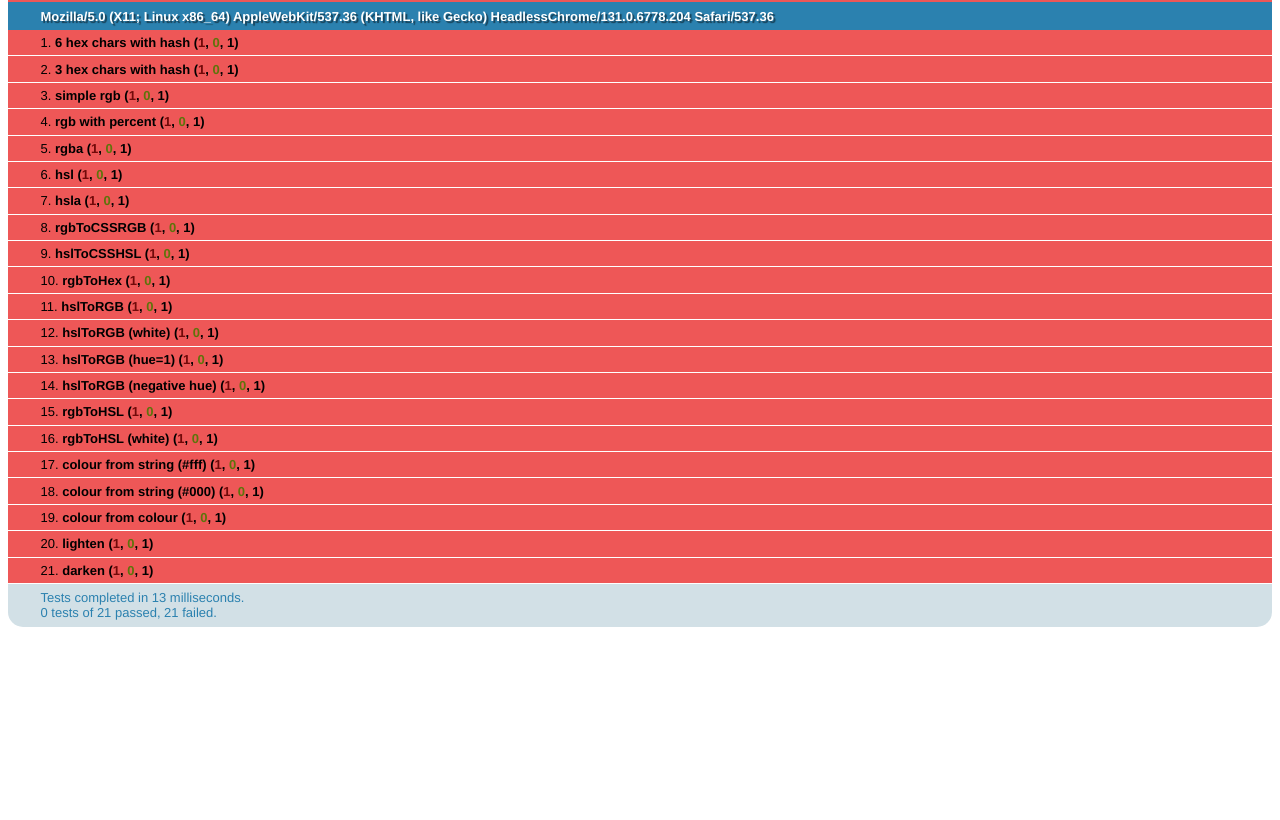
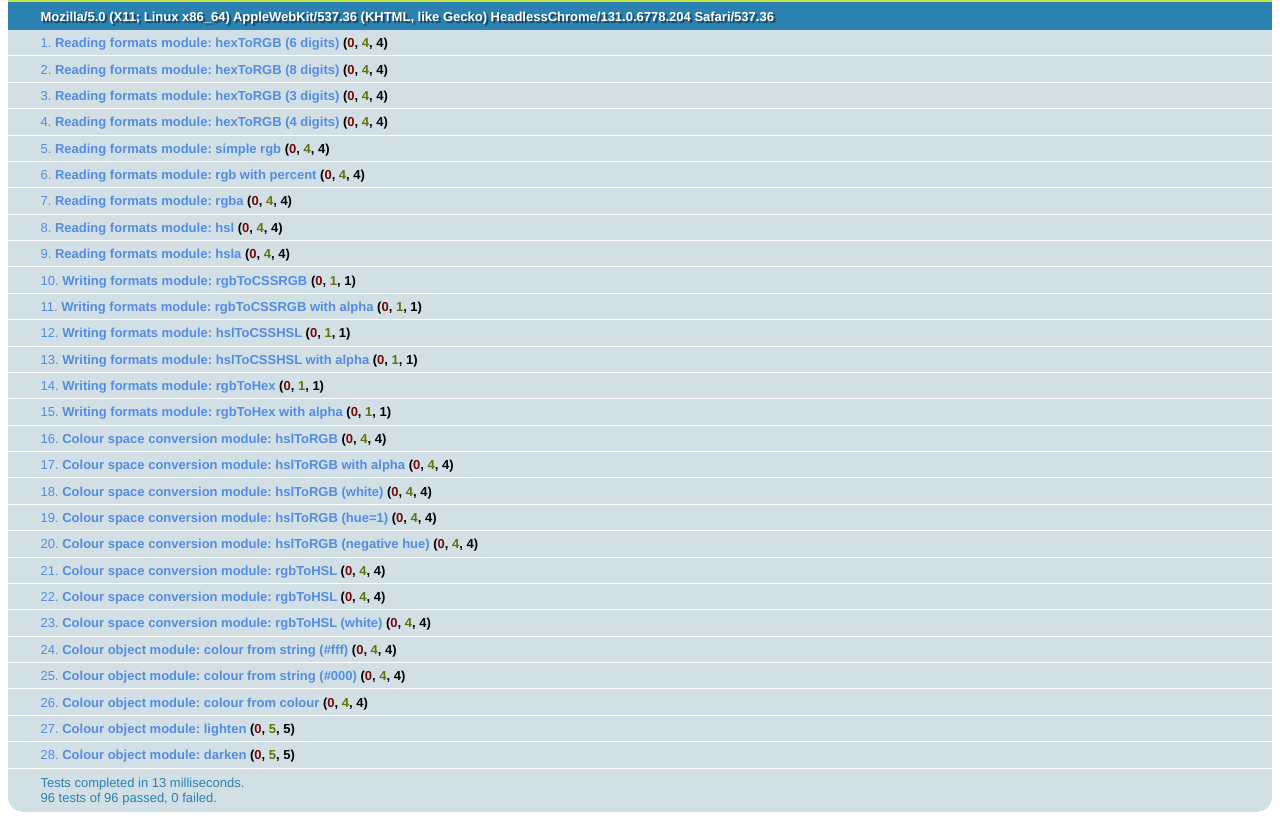
Before and after one commit to n3dst4/irid, a plain HTML site: page colourtest.html in a window 1280 px wide. Shown: the part 80-900 px from the top of the page. Before the commit the page ends 800 px from the top, so only its background shows below. Drawn offline with nearby package versions, Linux system fonts and the light colour scheme.

Commit message:
renamed to colour.js (always should have been,) added some more tests, fixed a bug in hex format writing with alpha.

```diff
--- /dev/null
+++ b/colour.js
@@ -0,0 +1,505 @@
+/*
+ * colour.js
+ * ==================
+ *
+ * JavaScript library for dealing with colours and CSS-style colour literals.
+ *
+ * Usage
+ * -----
+ * Colour( string );
+ * Colour( rgbObject );
+ * Colour( hslObject );
+ *
+ * API
+ * ---
+ * Colour( string )
+ *      Returns a new Colour object based on a css-style colour value string.
+ *      The recognised formats are:
+ *      #xxx          Hex chars for red, greed, and blue
+ *      #xxxxxx       Classic HTML colour values
+ *      #xxxx         Hex chars for red, greed, blue, and alpha
+ *      #xxxxxxxx     Hex chars for red, greed, blue, and alpha
+ *      rgb(int, int, int)
+ *      rgb(int%, int%, int%)
+ *      rgba(int, int, int, float)
+ *      rgba(int%, int%, int%, float)
+ *      hsl(int, int%, int%)
+ *      hsla(int, int%, int%, float)
+ *      colourname
+ *
+ *      More detail about these formats can be found at
+ *      http://www.w3.org/TR/css3-color/
+ *
+ *      colourname can be any any named colour defined in CSS3. This is not
+ *      browser-dependent: they're built in to the library.
+ *
+ *      In rgb() and rgba() formats, the int values are either integers between
+ *      0 and 255 inclusive, or percentage values (indicated by a %-sign.) The
+ *      CSS3 spec stipulates that the three values should all be plain integers
+ *      or percentages, but this is not enforced in colour.js.
+ *
+ *      In hsl() and hsla() formats, the first int value is the hue in degrees,
+ *      where 0 = 360 = red. The second and third values are percentages for the
+ *      saturation and luminance, and must be followed by a %-sign.
+ *
+ *      In rgba() and hsla() formats, the float value is the alpha value, and
+ *      should be between 0.0 and 1.0 inclusive. colour.js will actually
+ *      understand if you supply an alpha float to rgb() or hsl(), or leave it
+ *      out of rgba() or hsla() (in other words, the "a" is completely
+ *      optional.)
+ *
+ *      The #xxxx and #xxxxxxxx formats are not part of CSS3. They are like
+ *      #xxx and #xxxxxx respectively, but with an alpha value given as the last
+ *      one or two hex digits.
+ *
+ * .lighten (amount)
+ *      Where amount is a number between 0 and 1. Lightens the colour towards
+ *      white by the proportion given. Colour("black").lighten(0.5) is medium
+ *      grey. Colour("black").lighten(0.5).lighten(0.5) is 75% light grey.
+ *      .lighten(0) is a no-op, .lighten(1) turns any colour into white.
+ *
+ * .darken (amount)
+ *      Where amount is a number between 0 and 1. Darkens the colour towards
+ *      black by the proportion given. Colour("white").darken(0.5) is medium
+ *      grey. Colour("white").darken(0.5).darken(0.5) is 75% dark grey.
+ *      .darken(0) is a no-op, .darken(1) turns any colour into black.
+ *
+ * .getContrast ( [light, dark] )
+ *      Returns a new Colour object representing a tone which will be as legible
+ *      as possible as a text/foreground colour when the original colour is
+ *      used as a background. The defaults are #111 (on light backgrounds) and
+ *      #eee (on dark backgrounds.) If supplied, light and dark are strings or
+ *      Colour objects which will be used instead (light should be a light
+ *      colour for use on dark backgrounds, dark should be a dark colour for use
+ *      on light backgrounds.)
+ *
+ * .toString ()
+ *      Alias for .toHexString()
+ *
+ * .toHexString()
+ *      Returns a six or eight character hex colour code with leading #.
+ *
+ * .toRGBString()
+ *      Returns a CSS colour code in the rgb() or rgba() format.
+ *
+ * .toHSLString()
+ *      Returns a CSS colour code in the hsl() or hsla() format.
+ *
+ *
+ * Example
+ * -------
+ * Making the background of a <dt> proportionally darker than the parent <dl>:
+ *      var myDl = $("my-dl");
+ *      myDl.find("dt").css("background-colour",
+ *          Colour(myDl.css("background-colour")).darken(0.3).toString()
+ *      );
+ *
+ * Setting the text colour in the dl automatically:
+ *      myDl.css("color",
+ *          Colour(myDl.css("background-color")).getContrast().toString()
+ *      );
+ *
+ * Notes
+ * -----
+ * Colours are stored internally in HSL format. See
+ * http://en.wikipedia.org/wiki/HSL_and_HSV
+ * for details. This means that sometimes, due to gamut changes and rounding
+ * errors, a colour which starts as one RGB value can come out as another one.
+ *
+ * Copyright and licence
+ * ---------------------
+ * Copyright (c) 2009, Neil de Carteret
+ * All rights reserved.
+ *
+ * Redistribution and use in source and binary forms, with or without
+ * modification, are permitted provided that the following conditions are met:
+ *     * Redistributions of source code must retain the above copyright
+ *       notice, this list of conditions and the following disclaimer.
+ *     * Redistributions in binary form must reproduce the above copyright
+ *       notice, this list of conditions and the following disclaimer in the
+ *       documentation and/or other materials provided with the distribution.
+ *     * Neither the name of the <organization> nor the
+ *       names of its contributors may be used to endorse or promote products
+ *       derived from this software without specific prior written permission.
+ *
+ * THIS SOFTWARE IS PROVIDED BY <copyright holder> ''AS IS'' AND ANY
+ * EXPRESS OR IMPLIED WARRANTIES, INCLUDING, BUT NOT LIMITED TO, THE IMPLIED
+ * WARRANTIES OF MERCHANTABILITY AND FITNESS FOR A PARTICULAR PURPOSE ARE
+ * DISCLAIMED. IN NO EVENT SHALL <copyright holder> BE LIABLE FOR ANY
+ * DIRECT, INDIRECT, INCIDENTAL, SPECIAL, EXEMPLARY, OR CONSEQUENTIAL DAMAGES
+ * (INCLUDING, BUT NOT LIMITED TO, PROCUREMENT OF SUBSTITUTE GOODS OR SERVICES;
+ * LOSS OF USE, DATA, OR PROFITS; OR BUSINESS INTERRUPTION) HOWEVER CAUSED AND
+ * ON ANY THEORY OF LIABILITY, WHETHER IN CONTRACT, STRICT LIABILITY, OR TORT
+ * (INCLUDING NEGLIGENCE OR OTHERWISE) ARISING IN ANY WAY OUT OF THE USE OF THIS
+ * SOFTWARE, EVEN IF ADVISED OF THE POSSIBILITY OF SUCH DAMAGE.
+ */
+
+/*jslint onevar: true, browser: true, undef: true, regexp: true, newcap: true */
+(function(global){
+
+var hexToRGB, rgbToHex, rgbToHSL, hslToRGB, Colour,
+    parseRGBValue, parseAlphaValue, parseSLValue, parseHueValue, parseHexValue,
+    cssRGBToRGB, cssHSLToHSL, rgbToCSSRGB, hslToCSSHSL;
+
+
+Colour = global.Colour = function (initial) {
+    var rgb, hsl;
+    if ( ! (this instanceof Colour)) { return new Colour(initial); }
+    if (initial.h !== undefined &&
+            initial.s !== undefined && initial.l !== undefined) {
+        hsl = initial;
+    }
+    else if (typeof initial == "string") {
+        rgb = hexToRGB(initial) || cssRGBToRGB(initial) ||
+                hexToRGB(Colour.swatches[initial]);
+        if (rgb) { hsl = rgbToHSL(rgb); }
+        else     { hsl = cssHSLToHSL(initial); }
+    }
+    else if (initial.r && initial.g && initial.b) {
+        this.hsl = rgbToHSL(rgb);
+    }
+    this.h = hsl.h;
+    this.s = hsl.s;
+    this.l = hsl.l;
+    this.a = hsl.a;
+};
+
+
+Colour.prototype = {
+    lighten: function(amount) {
+        this.l = (1 - this.l) * amount;
+        return this;
+    },
+    darken: function(amount) {
+        this.l = this.l * (1 - amount);
+        return this;
+    },
+    getContrast: function() {
+        return new Colour((this.l > 0.5) ? "#111": "#eee");
+    },
+    toString: function() {
+        return this.toHexString();
+    },
+    toHexString: function() {
+        return rgbToHex(hslToRGB(this));
+    },
+    toRGBString: function() {
+        return rgbToCSSRGB(hslToRGB(this));
+    },
+    toHSLString: function() {
+        return hslToCSSHSL(this);
+    }
+};
+
+
+parseHexValue = function (str) {
+    if (str.length == 1) { str += str; }
+    return Math.max(0, Math.min(255, parseInt(str, 16)));
+};
+
+parseRGBValue = function (str) {
+    var percent = str.charAt(str.length - 1) == "%";
+    if (percent) { str = str.slice(0, str.length - 1); }
+    return Math.max(0, Math.min(255, Math.round(
+            parseInt(str, 10) * (percent ? 2.55 : 1)
+    )));
+};
+
+parseAlphaValue = function (str) {
+    return str ? Math.max(0, Math.min(1, parseFloat(str))) : undefined;
+};
+
+parseHueValue = function (str) {
+    var val = parseInt(str, 10) % 360;
+    if (val < 0) { val += 360; }
+    return val / 360;
+};
+
+parseSLValue = function (str) {
+    return Math.max(0, Math.min(100, parseInt(str, 10))) / 100;
+};
+
+
+hexToRGB = Colour.hexToRGB = function hexToRGB (hex) {
+    var parts = /^#(\w)(\w)(\w)(\w)?$/.exec(hex) ||
+            /^#(\w\w)(\w\w)(\w\w)(\w\w)?$/.exec(hex);
+    return parts? {
+        r: parseHexValue(parts[1]),
+        g: parseHexValue(parts[2]),
+        b: parseHexValue(parts[3]),
+        a: (typeof parts[4] == "undefined" || parts[4] == "")?
+                undefined :
+                parseHexValue(parts[4])/255
+    }:undefined;
+};
+
+
+cssRGBToRGB = Colour.cssRGBToRGB = function cssRGBToRGB (css) {
+    var parts = /^rgba?\(\s*(-?\d+%?)\s*,\s*(-?\d+%?)\s*,\s*(-?\d+%?)\s*(?:,\s*(-?\d*(?:\.\d+)?)?)?\s*\)$/.exec(css);
+    return parts? {
+        r: parseRGBValue(parts[1]),
+        g: parseRGBValue(parts[2]),
+        b: parseRGBValue(parts[3]),
+        a: parseAlphaValue(parts[4])
+    }:undefined;
+};
+
+
+rgbToCSSRGB = Colour.rgbToCSSRGB = function rgbToCSSRGB (rgb) {
+    return "rgb" + (rgb.a?"a":"") + "(" +
+        Math.round(rgb.r) + ", " +
+        Math.round(rgb.g) + ", " +
+        Math.round(rgb.b) +
+        ( rgb.a? (", " + rgb.a.toFixed(2)) : ""  ) + ")";
+};
+
+
+hslToCSSHSL = Colour.hslToCSSHSL = function rgbToCSSRGB (hsl) {
+    return "hsl" + (hsl.a?"a":"") + "(" +
+        Math.round(hsl.h * 360) + ", " +
+        Math.round(hsl.s * 100) + "%, " +
+        Math.round(hsl.l * 100) + "%" +
+        ( hsl.a? (", " + hsl.a.toFixed(2)) : ""  ) + ")";
+};
+
+
+cssHSLToHSL = Colour.cssHSLToHSL = function cssRGBToRGB (css) {
+    var parts = /^hsla?\(\s*(-?\d+)\s*,\s*(-?\d+%)\s*,\s*(-?\d+%)\s*(?:,\s*(-?\d*(?:\.\d+)?)?)?\s*\)$/.exec(css);
+    return parts? {
+        h: parseHueValue(parts[1]),
+        s: parseSLValue(parts[2]),
+        l: parseSLValue(parts[3]),
+        a: parseAlphaValue(parts[4])
+    }:undefined;
+};
+
+
+rgbToHex = Colour.rgbToHex = function rgbToHex (rgb) {
+    var alpha,
+        str = "#" +
+        ((rgb.r < 16)? "0":"") + rgb.r.toString(16) +
+        ((rgb.g < 16)? "0":"") + rgb.g.toString(16) +
+        ((rgb.b < 16)? "0":"") + rgb.b.toString(16);
+    if (rgb.a !== undefined) {
+        alpha = Math.floor(rgb.a*255);
+        str += ((alpha < 16 )? "0":"") + alpha.toString(16);
+    }
+    return str;
+};
+
+
+rgbToHSL = Colour.rgbToHSL = function rgbToHSL (rgb) {
+    var v, m, vm, r2, g2, b2,
+        r = rgb.r/255,
+        g = rgb.g/255.0,
+        b = rgb.b/255.0,
+        h = 0,
+        s = 0,
+        l = 0;
+    v = Math.max(r,g,b);
+    m = Math.min(r,g,b);
+    l = (m + v) / 2;
+    if (l > 0) {
+        vm = v - m;
+        s = vm;
+        if (s > 0) {
+            s = s / ((l <= 0.5) ? (v + m) : (2 - v - m)) ;
+            r2 = (v - r) / vm;
+            g2 = (v - g) / vm;
+            b2 = (v - b) / vm;
+            if (r == v) { h = (g == m ? 5.0 + b2 : 1.0 - g2); }
+            else if (g == v) { h = (b == m ? 1.0 + r2 : 3.0 - b2); }
+            else { h = (r == m ? 3.0 + g2 : 5.0 - r2); }
+            h = h / 6;
+        }
+    }
+    return {h: h, s: s, l: l, a: rgb.a};
+};
+
+
+hslToRGB = Colour.hslToRGB = function hslToRGB (hsl) {
+    var v, r, g, b, m, sv, sextant, fract, vsf, mid1, mid2,
+        h = hsl.h % 1,
+        sl = hsl.s,
+        l = hsl.l;
+    if (h < 0) { h += 1; }
+    r = g = b = l;
+    v = (l <= 0.5) ? (l * (1.0 + sl)) : (l + sl - l * sl);
+    if (v > 0) {
+        m = l + l - v;
+        sv = (v - m ) / v;
+        h *= 6.0;
+        sextant = Math.floor(h);
+        fract = h - sextant;
+        vsf = v * sv * fract;
+        mid1 = m + vsf;
+        mid2 = v - vsf;
+        switch (sextant) {
+            case 0:  r = v;     g = mid1;  b = m;     break;
+            case 1:  r = mid2;  g = v;     b = m;     break;
+            case 2:  r = m;     g = v;     b = mid1;  break;
+            case 3:  r = m;     g = mid2;  b = v;     break;
+            case 4:  r = mid1;  g = m;     b = v;     break;
+            case 5:  r = v;     g = m;     b = mid2;  break;
+        }
+    }
+    return {
+        r: Math.floor(r * 255),
+        g: Math.floor(g * 255),
+        b: Math.floor(b * 255),
+        a: hsl.a
+    };
+};
+
+// see http://www.w3.org/TR/css3-color/#svg-color
+Colour.swatches = {
+    aliceblue: "#f0f8ff",
+    antiquewhite: "#faebd7",
+    aqua: "#00ffff",
+    aquamarine: "#7fffd4",
+    azure: "#f0ffff",
+    beige: "#f5f5dc",
+    bisque: "#ffe4c4",
+    black: "#000000",
+    blanchedalmond: "#ffebcd",
+    blue: "#0000ff",
+    blueviolet: "#8a2be2",
+    brown: "#a52a2a",
+    burlywood: "#deb887",
+    cadetblue: "#5f9ea0",
+    chartreuse: "#7fff00",
+    chocolate: "#d2691e",
+    coral: "#ff7f50",
+    cornflowerblue: "#6495ed",
+    cornsilk: "#fff8dc",
+    crimson: "#dc143c",
+    cyan: "#00ffff",
+    darkblue: "#00008b",
+    darkcyan: "#008b8b",
+    darkgoldenrod: "#b8860b",
+    darkgray: "#a9a9a9",
+    darkgreen: "#006400",
+    darkgrey: "#a9a9a9",
+    darkkhaki: "#bdb76b",
+    darkmagenta: "#8b008b",
+    darkolivegreen: "#556b2f",
+    darkorange: "#ff8c00",
+    darkorchid: "#9932cc",
+    darkred: "#8b0000",
+    darksalmon: "#e9967a",
+    darkseagreen: "#8fbc8f",
+    darkslateblue: "#483d8b",
+    darkslategray: "#2f4f4f",
+    darkslategrey: "#2f4f4f",
+    darkturquoise: "#00ced1",
+    darkviolet: "#9400d3",
+    deeppink: "#ff1493",
+    deepskyblue: "#00bfff",
+    dimgray: "#696969",
+    dimgrey: "#696969",
+    dodgerblue: "#1e90ff",
+    firebrick: "#b22222",
+    floralwhite: "#fffaf0",
+    forestgreen: "#228b22",
+    fuchsia: "#ff00ff",
+    gainsboro: "#dcdcdc",
+    ghostwhite: "#f8f8ff",
+    gold: "#ffd700",
+    goldenrod: "#daa520",
+    gray: "#808080",
+    green: "#008000",
+    greenyellow: "#adff2f",
+    grey: "#808080",
+    honeydew: "#f0fff0",
+    hotpink: "#ff69b4",
+    indianred: "#cd5c5c",
+    indigo: "#4b0082",
+    ivory: "#fffff0",
+    khaki: "#f0e68c",
+    lavender: "#e6e6fa",
+    lavenderblush: "#fff0f5",
+    lawngreen: "#7cfc00",
+    lemonchiffon: "#fffacd",
+    lightblue: "#add8e6",
+    lightcoral: "#f08080",
+    lightcyan: "#e0ffff",
+    lightgoldenrodyellow: "#fafad2",
+    lightgray: "#d3d3d3",
+    lightgreen: "#90ee90",
+    lightgrey: "#d3d3d3",
+    lightpink: "#ffb6c1",
+    lightsalmon: "#ffa07a",
+    lightseagreen: "#20b2aa",
+    lightskyblue: "#87cefa",
+    lightslategray: "#778899",
+    lightslategrey: "#778899",
+    lightsteelblue: "#b0c4de",
+    lightyellow: "#ffffe0",
+    lime: "#00ff00",
+    limegreen: "#32cd32",
+    linen: "#faf0e6",
+    magenta: "#ff00ff",
+    maroon: "#800000",
+    mediumaquamarine: "#66cdaa",
+    mediumblue: "#0000cd",
+    mediumorchid: "#ba55d3",
+    mediumpurple: "#9370db",
+    mediumseagreen: "#3cb371",
+    mediumslateblue: "#7b68ee",
+    mediumspringgreen: "#00fa9a",
+    mediumturquoise: "#48d1cc",
+    mediumvioletred: "#c71585",
+    midnightblue: "#191970",
+    mintcream: "#f5fffa",
+    mistyrose: "#ffe4e1",
+    moccasin: "#ffe4b5",
+    navajowhite: "#ffdead",
+    navy: "#000080",
+    oldlace: "#fdf5e6",
+    olive: "#808000",
+    olivedrab: "#6b8e23",
+    orange: "#ffa500",
+    orangered: "#ff4500",
+    orchid: "#da70d6",
+    palegoldenrod: "#eee8aa",
+    palegreen: "#98fb98",
+    paleturquoise: "#afeeee",
+    palevioletred: "#db7093",
+    papayawhip: "#ffefd5",
+    peachpuff: "#ffdab9",
+    peru: "#cd853f",
+    pink: "#ffc0cb",
+    plum: "#dda0dd",
+    powderblue: "#b0e0e6",
+    purple: "#800080",
+    red: "#ff0000",
+    rosybrown: "#bc8f8f",
+    royalblue: "#4169e1",
+    saddlebrown: "#8b4513",
+    salmon: "#fa8072",
+    sandybrown: "#f4a460",
+    seagreen: "#2e8b57",
+    seashell: "#fff5ee",
+    sienna: "#a0522d",
+    silver: "#c0c0c0",
+    skyblue: "#87ceeb",
+    slateblue: "#6a5acd",
+    slategray: "#708090",
+    slategrey: "#708090",
+    snow: "#fffafa",
+    springgreen: "#00ff7f",
+    steelblue: "#4682b4",
+    tan: "#d2b48c",
+    teal: "#008080",
+    thistle: "#d8bfd8",
+    tomato: "#ff6347",
+    turquoise: "#40e0d0",
+    violet: "#ee82ee",
+    wheat: "#f5deb3",
+    white: "#ffffff",
+    whitesmoke: "#f5f5f5",
+    yellow: "#ffff00",
+    yellowgreen: "#9acd32"
+};
+
+}(this));
--- a/colourtest.html
+++ b/colourtest.html
@@ -1,7 +1,7 @@
 <!DOCTYPE html PUBLIC "-//W3C//DTD XHTML 1.0 Strict//EN" "http://www.w3.org/TR/xhtml1/DTD/xhtml1-strict.dtd">
 <html xmlns="http://www.w3.org/1999/xhtml" xml:lang="mul" lang="mul" dir="ltr">
 <head>
-    <title>Colours</title>
+    <title>Tests: colour.js</title>
     <meta http-equiv="Content-Type" content="text/html; charset=utf-8" />
     <link rel="stylesheet" href="qunit.css" media="screen"/>
     <style type="text/css">
@@ -14,13 +14,13 @@
     <script type="text/javascript" src="http://ajax.googleapis.com/ajax/libs/jqueryui/1/jquery-ui.min.js"></script>
 
     <script type="text/javascript" src="qunit.js"></script>
-    <script type="text/javascript" src="colours.js"></script>
+    <script type="text/javascript" src="colour.js"></script>
     <script type="text/javascript" src="colourtest.js"></script>
     <script type="text/javascript">
     </script>
 </head>
 <body>
-    <h1 id="qunit-header">QUnit example</h1>
+    <h1 id="qunit-header">Tests: colour.js</h1>
     <h2 id="qunit-banner"></h2>
     <h2 id="qunit-userAgent"></h2>
     <ol id="qunit-tests"></ol>
--- a/colourtest.js
+++ b/colourtest.js
@@ -1,4 +1,6 @@
-test("6 hex chars with hash", function() {
+module("Reading formats");
+
+test("hexToRGB (6 digits)", function() {
     var rgb = Colour.hexToRGB("#0088ff");
     equals( rgb.r, 0 );
     equals( rgb.g, 136 );
@@ -6,12 +8,28 @@ test("6 hex chars with hash", function() {
     equals( rgb.a, undefined );
 });
 
-test("3 hex chars with hash", function() {
+test("hexToRGB (8 digits)", function() {
+    var rgb = Colour.hexToRGB("#0088ff7f");
+    equals( rgb.r, 0 );
+    equals( rgb.g, 136 );
+    equals( rgb.b, 255 );
+    equals( rgb.a.toFixed(1), 0.5 );
+});
+
+test("hexToRGB (3 digits)", function() {
     var rgb = Colour.hexToRGB("#08f");
     equals( rgb.r, 0 );
     equals( rgb.g, 136 );
     equals( rgb.b, 255 );
     equals( rgb.a, undefined );
+});
+
+test("hexToRGB (4 digits)", function() {
+    var rgb = Colour.hexToRGB("#08f8");
+    equals( rgb.r, 0 );
+    equals( rgb.g, 136 );
+    equals( rgb.b, 255 );
+    equals( rgb.a.toFixed(1), 0.5 );
 });
 
 test("simple rgb", function() {
@@ -54,17 +72,35 @@ test("hsla", function() {
     equals( hsl.a, 0.8 );
 });
 
+
+module("Writing formats");
+
 test("rgbToCSSRGB", function() {
     equals( Colour.rgbToCSSRGB({r: 0, g: 136, b: 255 }), "rgb(0, 136, 255)" );
+});
+
+test("rgbToCSSRGB with alpha", function() {
+    equals( Colour.rgbToCSSRGB({r: 0, g: 136, b: 255, a: 0.7 }), "rgba(0, 136, 255, 0.70)" );
 });
 
 test("hslToCSSHSL", function() {
     equals( Colour.hslToCSSHSL({h: 0.5, s: 0.6, l: 0.7}), "hsl(180, 60%, 70%)" );
 });
 
+test("hslToCSSHSL with alpha", function() {
+    equals( Colour.hslToCSSHSL({h: 0.5, s: 0.6, l: 0.7, a: 0.8}), "hsla(180, 60%, 70%, 0.80)" );
+});
+
 test("rgbToHex", function() {
     equals( Colour.rgbToHex({r: 0, g: 136, b: 255 }), "#0088ff" );
 });
+
+test("rgbToHex with alpha", function() {
+    equals( Colour.rgbToHex({r: 0, g: 136, b: 255, a: 0.5 }), "#0088ff7f" );
+});
+
+
+module("Colour space conversion");
 
 test("hslToRGB", function() {
     var rgb = Colour.hslToRGB({ h: 147/255, s: 1, l: 128/255 })
@@ -72,6 +108,14 @@ test("hslToRGB", function() {
     equals( rgb.g , 138 );
     equals( rgb.b , 255 );
     equals( rgb.a , undefined );
+});
+
+test("hslToRGB with alpha", function() {
+    var rgb = Colour.hslToRGB({ h: 147/255, s: 1, l: 128/255, a: 0.5 })
+    equals( rgb.r , 0 );
+    equals( rgb.g , 138 );
+    equals( rgb.b , 255 );
+    equals( rgb.a , 0.5 );
 });
 
 test("hslToRGB (white)", function() {
@@ -106,6 +150,14 @@ test("rgbToHSL", function() {
     equals( hsl.a , undefined );
 });
 
+test("rgbToHSL", function() {
+    var hsl = Colour.rgbToHSL({ r: 0, g: 138, b: 255, a: 0.5 })
+    equals( hsl.h.toFixed(2) , (147/255).toFixed(2) );
+    equals( hsl.s.toFixed(2) , 1 );
+    equals( hsl.l.toFixed(2) , (128/255).toFixed(2) );
+    equals( hsl.a , 0.5 );
+});
+
 test("rgbToHSL (white)", function() {
     var hsl = Colour.rgbToHSL({ r: 255, g: 255, b: 255 })
     equals( hsl.h.toFixed(2) , 0 );
@@ -114,6 +166,8 @@ test("rgbToHSL (white)", function() {
     equals( hsl.a , undefined );
 });
 
+
+module("Colour object");
 
 test("colour from string (#fff)", function() {
     var colour = new Colour("#fff");
```
